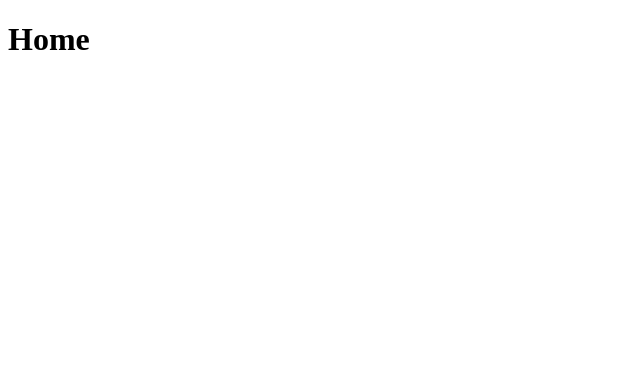
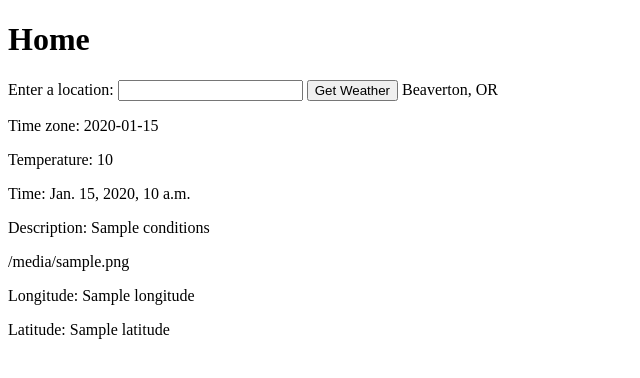
Before and after one commit to adamthompson0/Capstone, a Django app: page / in a window 1280 px wide. Before the commit the part shown is almost empty. Shown: the top 378 px of the page, without its empty margins (0-640 px from the left). Run offline with Django 4.2, Linux system fonts and the light colour scheme; tables that the repository leaves empty hold one stand-in row (values such as "Sample post"); a database or web service that is not in the repository returns one stand-in record (values such as "Sample title"); data that the repository does not hold is empty.

Commit message:
Edited weather app for more functionality

```diff
--- /dev/null
+++ b/api/keys.py
@@ -0,0 +1 @@
+api = '2DFWPPKSQFLRAMBHN7URU2KT5'
--- /dev/null
+++ b/api/urls.py
@@ -0,0 +1,6 @@
+from django.urls import path
+from . import views
+
+urlpatterns = [
+    path('weather/', views.weather, name='weather')
+]
--- a/weather/templates/weather/index.html
+++ b/weather/templates/weather/index.html
@@ -7,5 +7,19 @@
 </head>
 <body>
     <h1>Home</h1>
+    <form>
+        <label for="location-input">Enter a location:</label>
+        <input type="text" id="location-input" name="location" required>
+        <button type="submit">Get Weather</button>
+        {{weather.location}}
+
+    </form>
+    <p>Time zone: {{weather.time_zone}}</p>
+    <p>Temperature: {{weather.temperature}}</p>
+    <p>Time: {{weather.date}}</p>
+    <p>Description: {{weather.description}}</p>
+    <p>{{weather.icon}}</p>
+    <p>Longitude: {{weather.longitude}}</p>
+    <p>Latitude: {{weather.latitude}}</p>
 </body>
 </html>
--- a/weather/views.py
+++ b/weather/views.py
@@ -1,5 +1,24 @@
 from django.shortcuts import render, get_object_or_404
 import requests
+from api.keys import api
 # Create your views here.
 def index(request):
-    return render(request, 'weather/index.html')
+    location = 'Beaverton, OR'
+    url = f'https://weather.visualcrossing.com/VisualCrossingWebServices/rest/services/timeline/{location}/?unitGroup=us&key={api}'
+    response = requests.get(url).json()
+
+    weather = {
+        'location': location,
+        'time_zone': response['timezone'],
+        'date': response['currentConditions']['datetime'],
+        'temperature': response['currentConditions']['temp'],
+        'description': response['days'][0]['conditions'],
+        'icon': response['days'][0]['icon'],
+        'longitude': response['longitude'],
+        'latitude': response['latitude'],
+    }
+
+    context = {
+        'weather': weather
+    }
+    return render(request,'weather/index.html', context)
--- a/weather_wizard/settings.py
+++ b/weather_wizard/settings.py
@@ -38,7 +38,8 @@ INSTALLED_APPS = [
     'django.contrib.messages',
     'django.contrib.staticfiles',
     'user',
-    'weather'
+    'weather',
+    'api'
 ]
 
 MIDDLEWARE = [
--- a/weather_wizard/urls.py
+++ b/weather_wizard/urls.py
@@ -20,5 +20,6 @@ from django.urls import path, include
 urlpatterns = [
     path('admin/', admin.site.urls),
     path('user/', include('user.urls')),
-    path('', include('weather.urls'))
+    path('', include('weather.urls')),
+    path('', include('api.urls'))
 ]
```
Also changed, not shown: api/views.py (+23 -0 lines).
